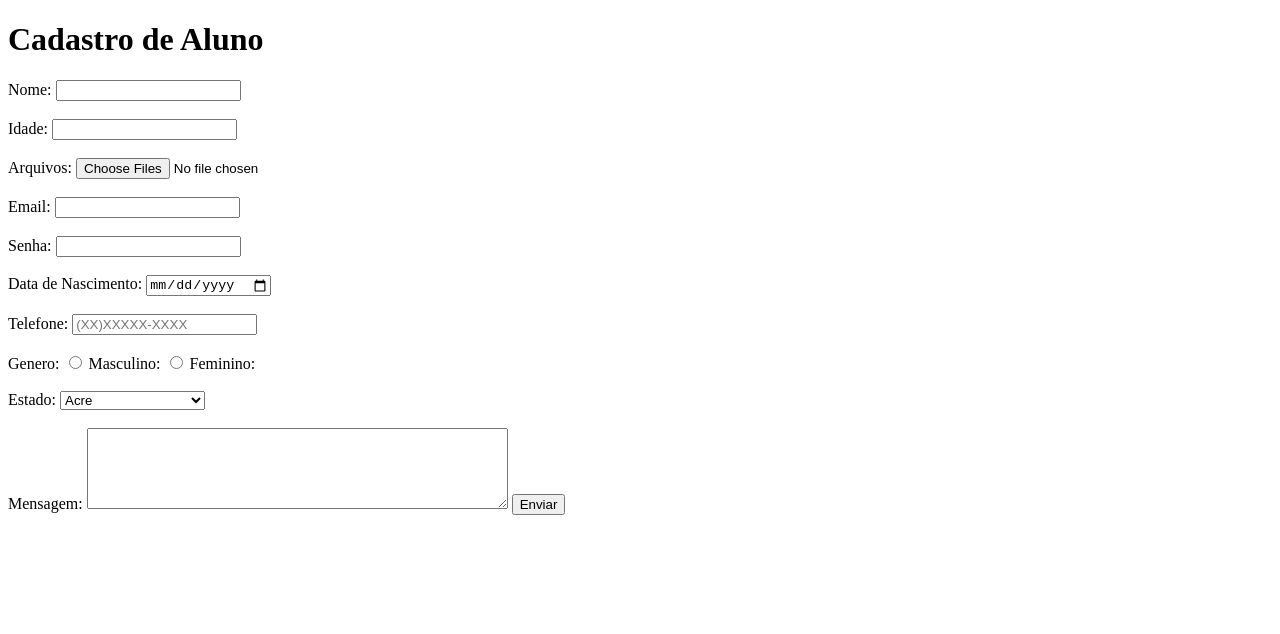
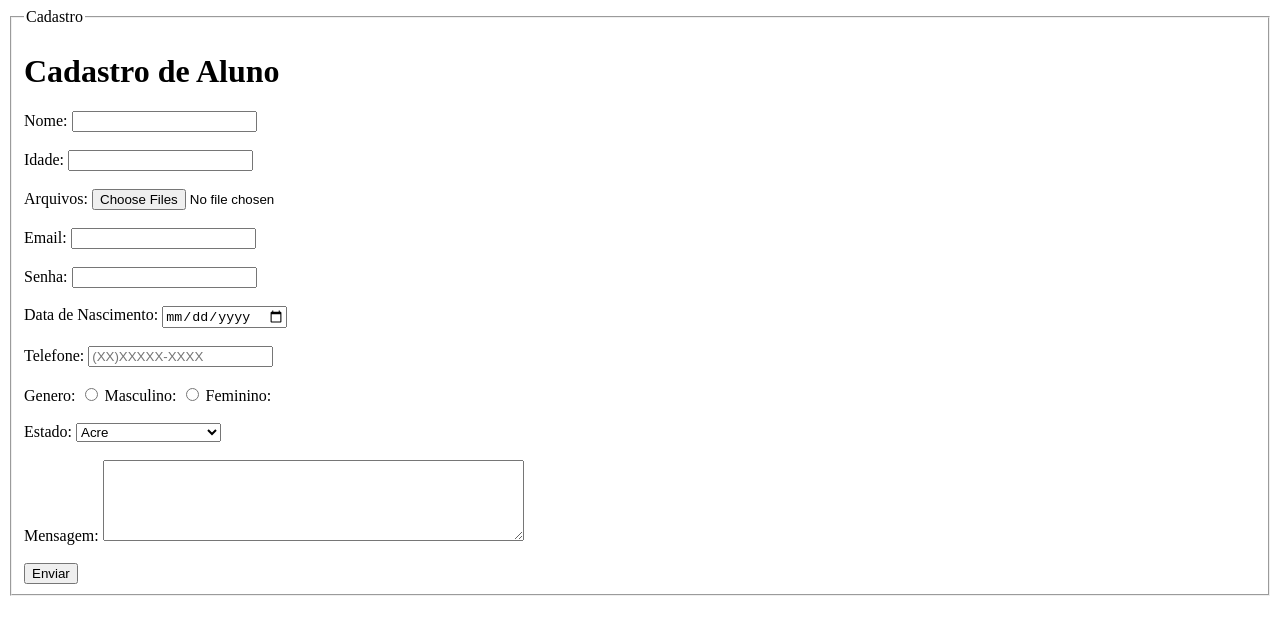
Before and after one commit to Meiko-Sama/atividadeFormulario09-09, a plain HTML site: page index.html in a window 1280 px wide. Drawn offline with Linux system fonts and the light colour scheme.

Commit message:
Atualização do que faltou

```diff
--- a/index.html
+++ b/index.html
@@ -6,6 +6,8 @@
     <title>Formulário Aluno</title>
   </head>
   <body>
+    <fieldset>
+      <legend> Cadastro </legend>
     <h1>Cadastro de Aluno</h1>
     <form action="#" method="get">
       <!-- Nome do Aluno -->
@@ -122,7 +124,13 @@
 
       <label name="descricao">Mensagem:</label>
       <textarea name="descricao" id="descricao" required rows="5" cols="50"></textarea>
+
+      <br>
+      </br>
+
+
       <input type="submit" value="Enviar" />
+    </fieldset>
     </form>
   </body>
 </html>
```
